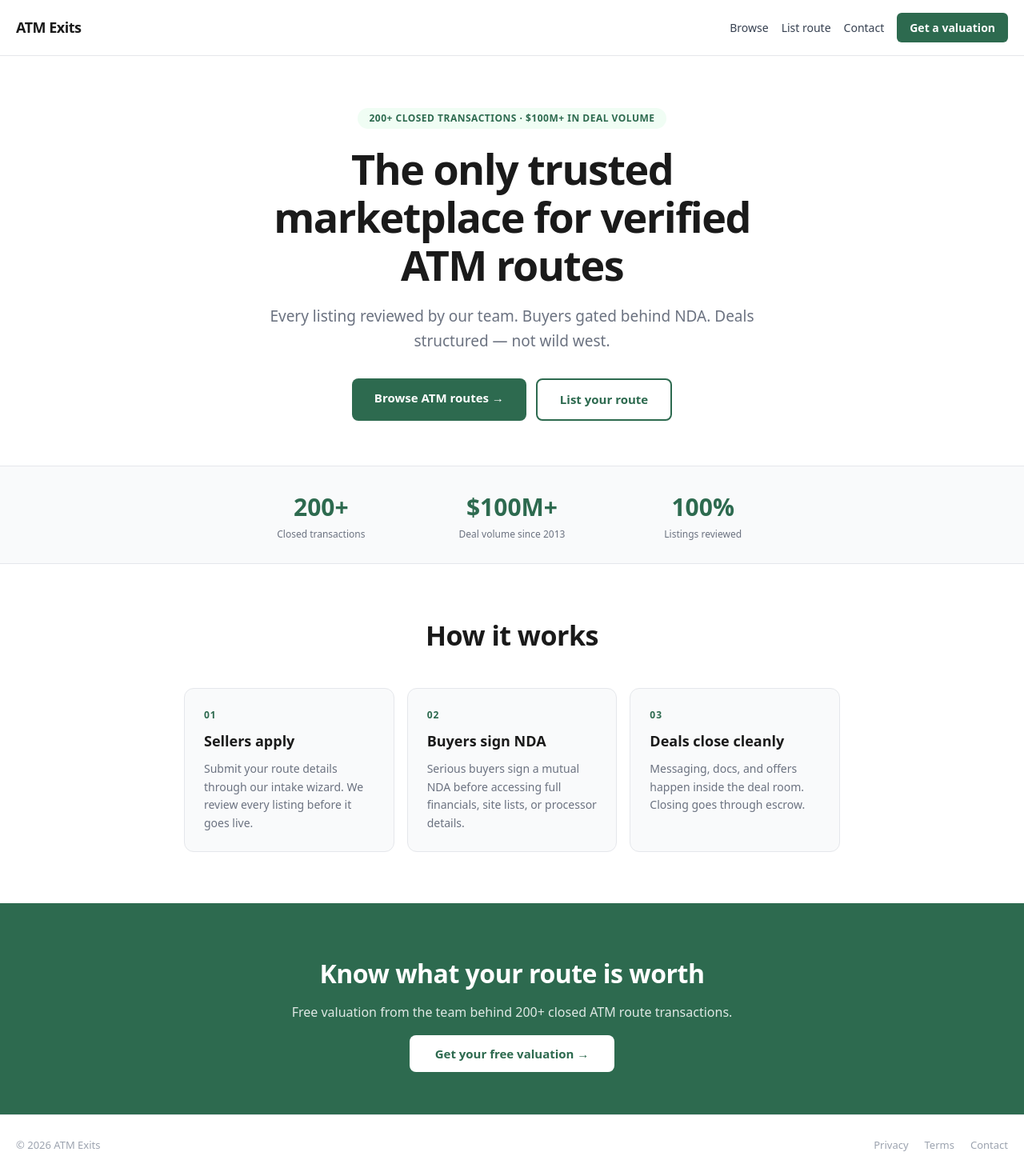
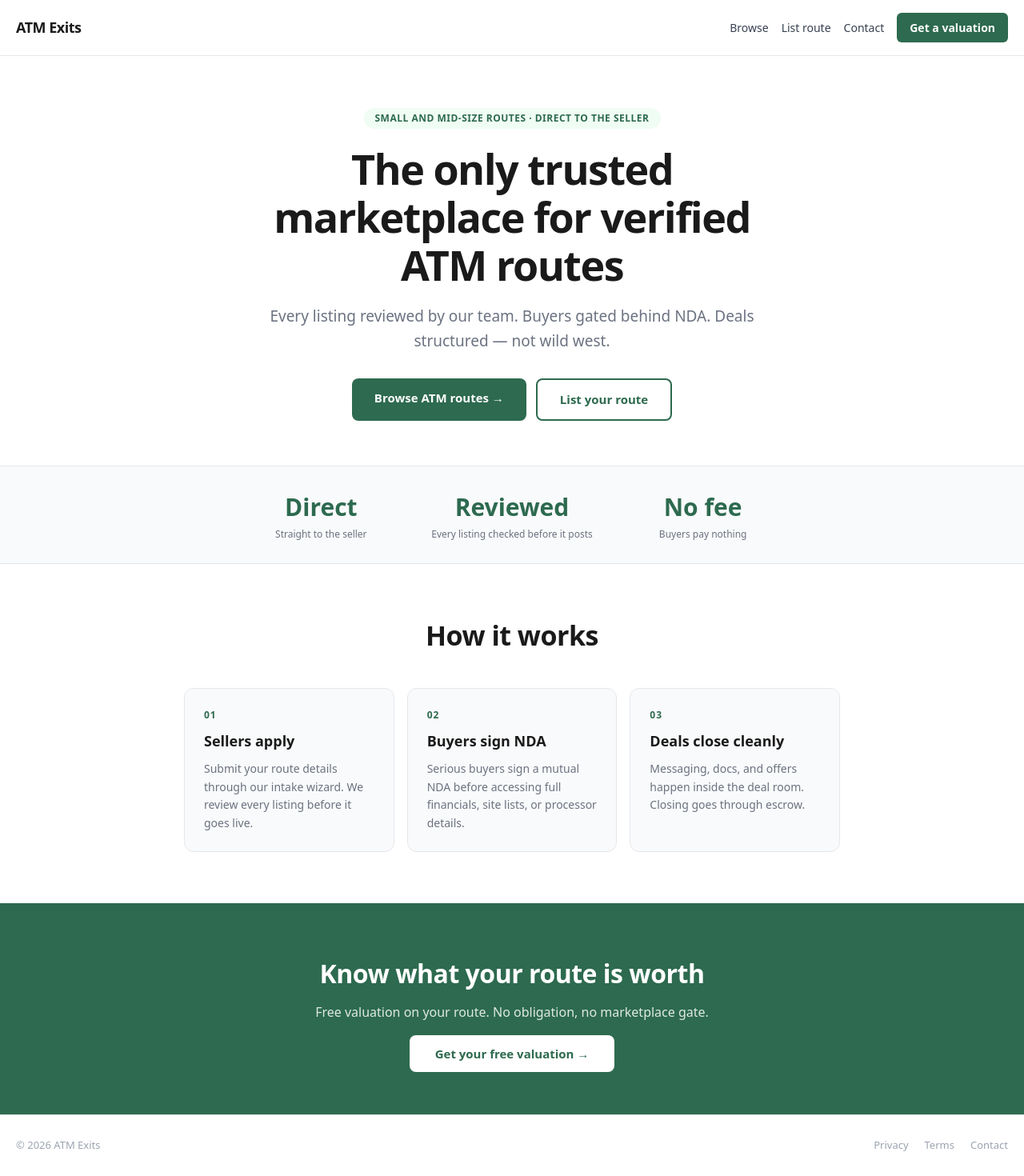
Before and after one commit to jeffsosville/atmexits, a Next.js app: page / in a window 1280 px wide. Shown: the whole page at 80% size. Built offline with nearby package versions, Linux system fonts and the light colour scheme; no server answers.

Commit message:
Update meta description and trust bar content

```diff
--- a/pages/index.tsx
+++ b/pages/index.tsx
@@ -7,7 +7,7 @@ const Home: NextPage = () => {
     <>
       <Head>
         <title>ATM Exits — The Trusted Marketplace for ATM Routes</title>
-        <meta name="description" content="Buy and sell verified ATM routes. 200+ closed transactions, $100M+ in deal volume since 2013." />
+        <meta name="description" content="Small and mid-size ATM routes for sale. Every listing reviewed, direct to the seller, no buyer fee." />
         <meta name="viewport" content="width=device-width, initial-scale=1" />
       </Head>
 
@@ -29,7 +29,7 @@ const Home: NextPage = () => {
         {/* Hero */}
         <section style={{ maxWidth: '720px', margin: '0 auto', padding: '64px 20px 56px', textAlign: 'center' }}>
           <div style={{ display: 'inline-block', background: '#f0fdf4', color: '#2d6a4f', fontSize: '12px', fontWeight: 600, padding: '4px 14px', borderRadius: '20px', marginBottom: '20px', letterSpacing: '0.5px', textTransform: 'uppercase' }}>
-            200+ closed transactions · $100M+ in deal volume
+            Small and mid-size routes · Direct to the seller
           </div>
           <h1 style={{ fontSize: 'clamp(32px, 6vw, 52px)', fontWeight: 800, lineHeight: 1.15, letterSpacing: '-1.5px', margin: '0 0 20px' }}>
             The only trusted marketplace for verified ATM routes
@@ -51,9 +51,9 @@ const Home: NextPage = () => {
         <section style={{ background: '#f9fafb', borderTop: '1px solid #e5e7eb', borderBottom: '1px solid #e5e7eb', padding: '28px 20px' }}>
           <div style={{ maxWidth: '700px', margin: '0 auto', display: 'grid', gridTemplateColumns: 'repeat(3, 1fr)', gap: '16px', textAlign: 'center' }}>
             {[
-              { stat: '200+', label: 'Closed transactions' },
-              { stat: '$100M+', label: 'Deal volume since 2013' },
-              { stat: '100%', label: 'Listings reviewed' },
+              { stat: 'Direct', label: 'Straight to the seller' },
+              { stat: 'Reviewed', label: 'Every listing checked before it posts' },
+              { stat: 'No fee', label: 'Buyers pay nothing' },
             ].map(({ stat, label }) => (
               <div key={label}>
                 <div style={{ fontSize: 'clamp(22px, 5vw, 30px)', fontWeight: 800, color: '#2d6a4f' }}>{stat}</div>
@@ -87,7 +87,7 @@ const Home: NextPage = () => {
             Know what your route is worth
           </h2>
           <p style={{ fontSize: '16px', opacity: 0.85, margin: '0 0 28px' }}>
-            Free valuation from the team behind 200+ closed ATM route transactions.
+            Free valuation on your route. No obligation, no marketplace gate.
           </p>
           <Link href="/sell" style={{ background: '#fff', color: '#2d6a4f', padding: '13px 32px', borderRadius: '8px', textDecoration: 'none', fontWeight: 700, fontSize: '15px' }}>
             Get your free valuation →
```
